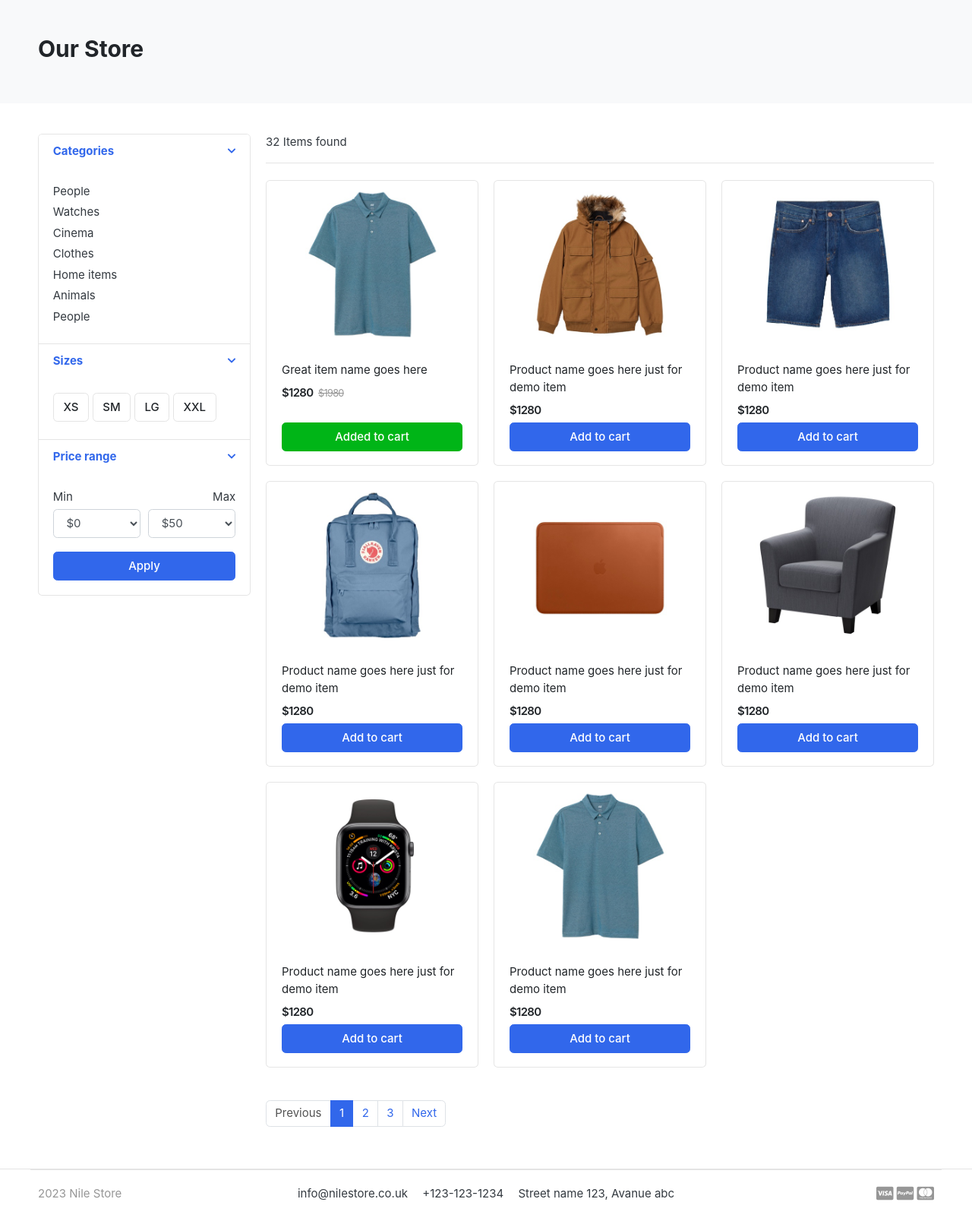
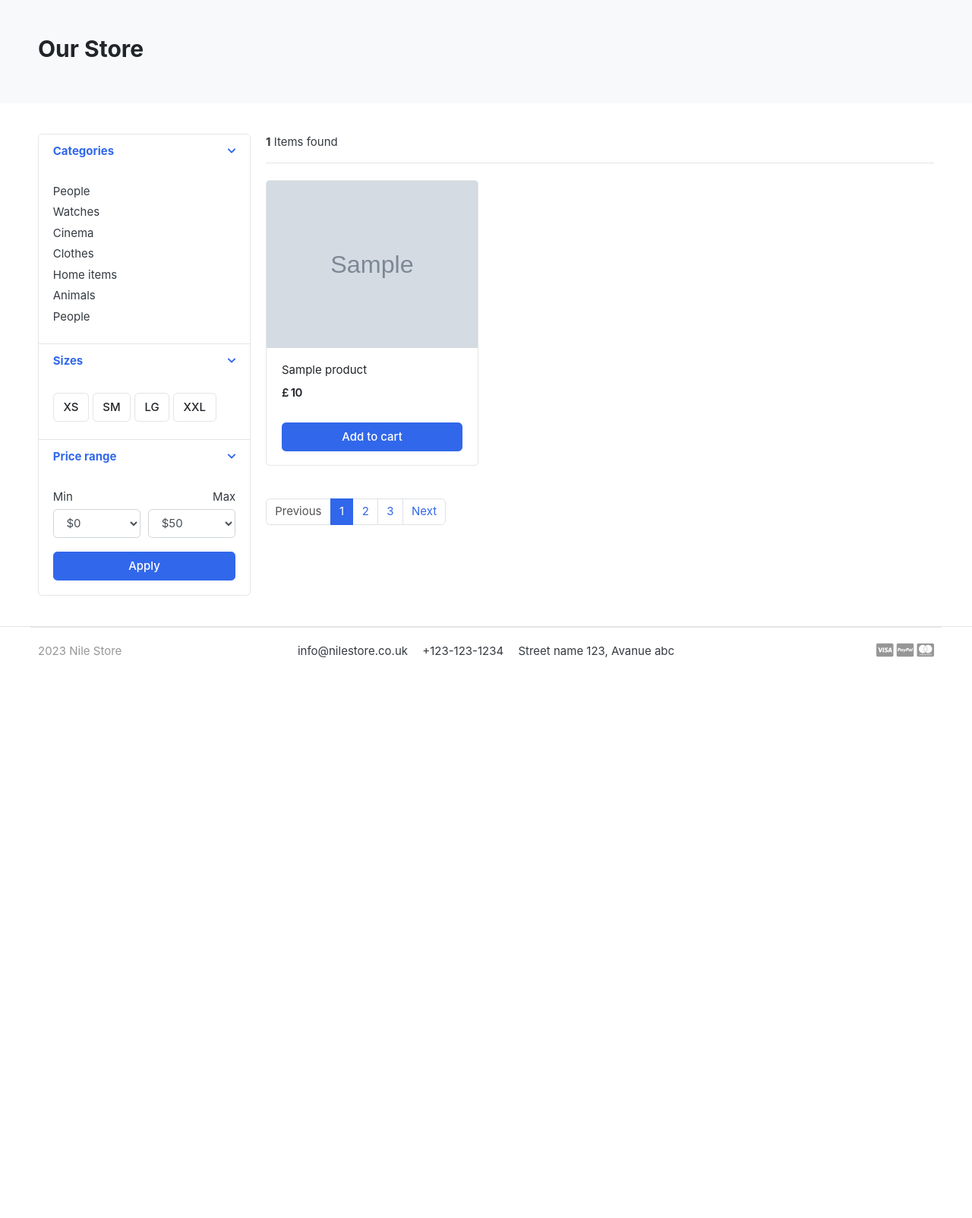
Before and after one commit to mzxz/nile, a Django app: page /store/ in a window 1280 px wide. Shown: the part 118-1721 px from the top of the page at 76% size. After the commit the page ends 983 px from the top, so only its background shows below. Run offline with Django 3.2, Linux system fonts and the light colour scheme; tables that the repository leaves empty hold one stand-in row (values such as "Sample post"); grey boxes marked "Sample" are stand-in pictures; some libraries are stand-ins or nearby versions; some web fonts are replaced.

Commit message:
display products in store page

```diff
--- a/store/views.py
+++ b/store/views.py
@@ -1,7 +1,14 @@
 from django.shortcuts import render
-
+from .models import Product
 # Create your views here.
 
 
 def store(request):
-    return render(request, 'store/store.html')
+    products = Product.objects.all().filter(is_available=True)
+    product_count = products.count()
+
+    context = {
+        'products': products,
+        'product_count': product_count,
+    }
+    return render(request, 'store/store.html', context)
--- a/templates/store/store.html
+++ b/templates/store/store.html
@@ -127,164 +127,32 @@
 
 					<header class="border-bottom mb-4 pb-3">
 						<div class="form-inline">
-							<span class="mr-md-auto">32 Items found </span>
+							<span class="mr-md-auto"><b>{{ product_count }}</b> Items found </span>
 
 						</div>
 					</header><!-- sect-heading -->
 
 					<div class="row">
+						{% for product in products %}
 						<div class="col-md-4">
 							<figure class="card card-product-grid">
 								<div class="img-wrap">
 
-									<img src="{% static 'images/items/1.jpg' %}">
+									<img src="{{ product.images.url }}">
 
 								</div> <!-- img-wrap.// -->
 								<figcaption class="info-wrap">
 									<div class="fix-height">
-										<a href="./product-detail.html" class="title">Great item name goes here</a>
+										<a href="./product-detail.html" class="title">{{ product.product_name }}</a>
 										<div class="price-wrap mt-2">
-											<span class="price">$1280</span>
-											<del class="price-old">$1980</del>
-										</div> <!-- price-wrap.// -->
-									</div>
-									<a href="#" class="btn btn-block btn-success">Added to cart </a>
-								</figcaption>
-							</figure>
-						</div> <!-- col.// -->
-
-						<div class="col-md-4">
-							<figure class="card card-product-grid">
-								<div class="img-wrap">
-									<img src="images/items/2.jpg">
-
-								</div> <!-- img-wrap.// -->
-								<figcaption class="info-wrap">
-									<div class="fix-height">
-										<a href="./product-detail.html" class="title">Product name goes here just for
-											demo item</a>
-										<div class="price-wrap mt-2">
-											<span class="price">$1280</span>
+											<span class="price">£ {{ product.price }}</span>
 										</div> <!-- price-wrap.// -->
 									</div>
 									<a href="#" class="btn btn-block btn-primary">Add to cart </a>
 								</figcaption>
 							</figure>
 						</div> <!-- col.// -->
-
-						<div class="col-md-4">
-							<figure class="card card-product-grid">
-								<div class="img-wrap">
-									<img src="images/items/3.jpg">
-
-								</div> <!-- img-wrap.// -->
-								<figcaption class="info-wrap">
-									<div class="fix-height">
-										<a href="./product-detail.html" class="title">Product name goes here just for
-											demo item</a>
-										<div class="price-wrap mt-2">
-											<span class="price">$1280</span>
-										</div> <!-- price-wrap.// -->
-									</div>
-									<a href="#" class="btn btn-block btn-primary">Add to cart </a>
-								</figcaption>
-							</figure>
-						</div> <!-- col.// -->
-
-						<div class="col-md-4">
-							<figure class="card card-product-grid">
-								<div class="img-wrap">
-									<img src="images/items/4.jpg">
-
-								</div> <!-- img-wrap.// -->
-								<figcaption class="info-wrap">
-									<div class="fix-height">
-										<a href="./product-detail.html" class="title">Product name goes here just for
-											demo item</a>
-										<div class="price-wrap mt-2">
-											<span class="price">$1280</span>
-										</div> <!-- price-wrap.// -->
-									</div>
-									<a href="#" class="btn btn-block btn-primary">Add to cart </a>
-								</figcaption>
-							</figure>
-						</div> <!-- col.// -->
-
-						<div class="col-md-4">
-							<figure class="card card-product-grid">
-								<div class="img-wrap">
-									<img src="images/items/5.jpg">
-
-								</div> <!-- img-wrap.// -->
-								<figcaption class="info-wrap">
-									<div class="fix-height">
-										<a href="./product-detail.html" class="title">Product name goes here just for
-											demo item</a>
-										<div class="price-wrap mt-2">
-											<span class="price">$1280</span>
-										</div> <!-- price-wrap.// -->
-									</div>
-									<a href="#" class="btn btn-block btn-primary">Add to cart </a>
-								</figcaption>
-							</figure>
-						</div> <!-- col.// -->
-
-						<div class="col-md-4">
-							<figure class="card card-product-grid">
-								<div class="img-wrap">
-									<img src="images/items/6.jpg">
-
-								</div> <!-- img-wrap.// -->
-								<figcaption class="info-wrap">
-									<div class="fix-height">
-										<a href="./product-detail.html" class="title">Product name goes here just for
-											demo item</a>
-										<div class="price-wrap mt-2">
-											<span class="price">$1280</span>
-										</div> <!-- price-wrap.// -->
-									</div>
-									<a href="#" class="btn btn-block btn-primary">Add to cart </a>
-								</figcaption>
-							</figure>
-						</div> <!-- col.// -->
-
-						<div class="col-md-4">
-							<figure class="card card-product-grid">
-								<div class="img-wrap">
-									<img src="images/items/7.jpg">
-
-								</div> <!-- img-wrap.// -->
-								<figcaption class="info-wrap">
-									<div class="fix-height">
-										<a href="./product-detail.html" class="title">Product name goes here just for
-											demo item</a>
-										<div class="price-wrap mt-2">
-											<span class="price">$1280</span>
-										</div> <!-- price-wrap.// -->
-									</div>
-									<a href="#" class="btn btn-block btn-primary">Add to cart </a>
-								</figcaption>
-							</figure>
-						</div> <!-- col.// -->
-
-						<div class="col-md-4">
-							<figure class="card card-product-grid">
-								<div class="img-wrap">
-									<img src="images/items/1.jpg">
-
-								</div> <!-- img-wrap.// -->
-								<figcaption class="info-wrap">
-									<div class="fix-height">
-										<a href="./product-detail.html" class="title">Product name goes here just for
-											demo item</a>
-										<div class="price-wrap mt-2">
-											<span class="price">$1280</span>
-										</div> <!-- price-wrap.// -->
-									</div>
-									<a href="#" class="btn btn-block btn-primary">Add to cart </a>
-								</figcaption>
-							</figure>
-						</div> <!-- col.// -->
+						{% endfor %}
 					</div> <!-- row end.// -->
 
 
```
